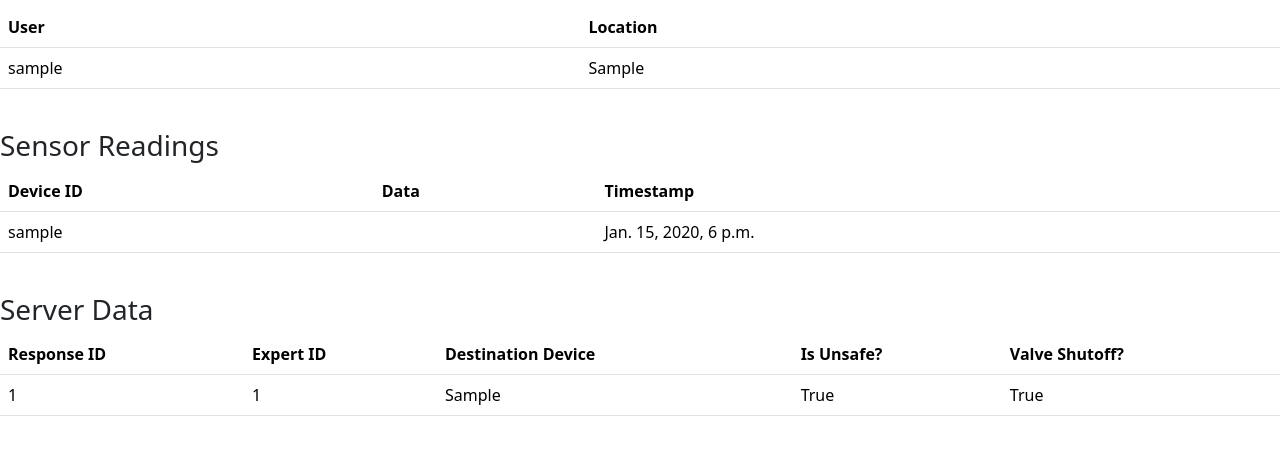
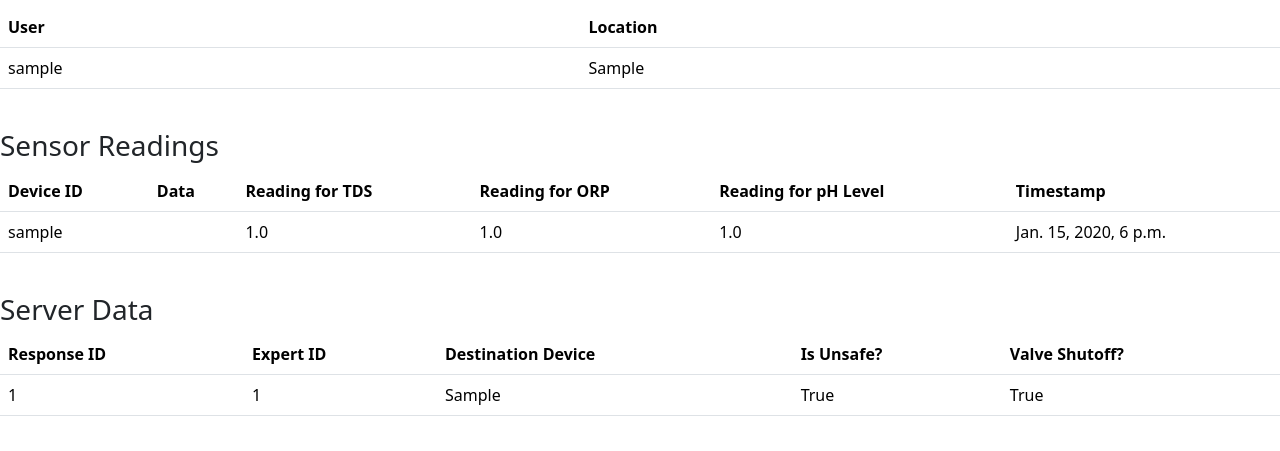
Before and after one commit to Egrez/cloud_h20, a Django app: page / in a window 1280 px wide. Shown: the part 212-663 px from the top of the page. Run offline with Django 3.2, Linux system fonts and the light colour scheme; tables that the repository leaves empty hold one stand-in row (values such as "Sample post").

Commit message:
Add new sensor reading columns

```diff
--- a/templates/index.html
+++ b/templates/index.html
@@ -52,12 +52,18 @@
             <tr>
                 <th scope="col">Device ID</th>
                 <th scope="col">Data</th>
+                <th scope="col">Reading for TDS</th>
+                <th scope="col">Reading for ORP</th>
+                <th scope="col">Reading for pH Level</th>
                 <th scope="col">Timestamp</th>
             </tr>
             {% for sensor_reading in sensor_readings %}
                 <tr>
                     <td>{{ sensor_reading.device_id }}</td>
                     <td>{{ sensor_reading.data }}</td>
+                    <td>{{ sensor_reading.tds }}</td>
+                    <td>{{ sensor_reading.cond }}</td>
+                    <td>{{ sensor_reading.pH }}</td>
                     <td>{{ sensor_reading.timestamp }}</td>
                 </tr>
             {% endfor %}
```
